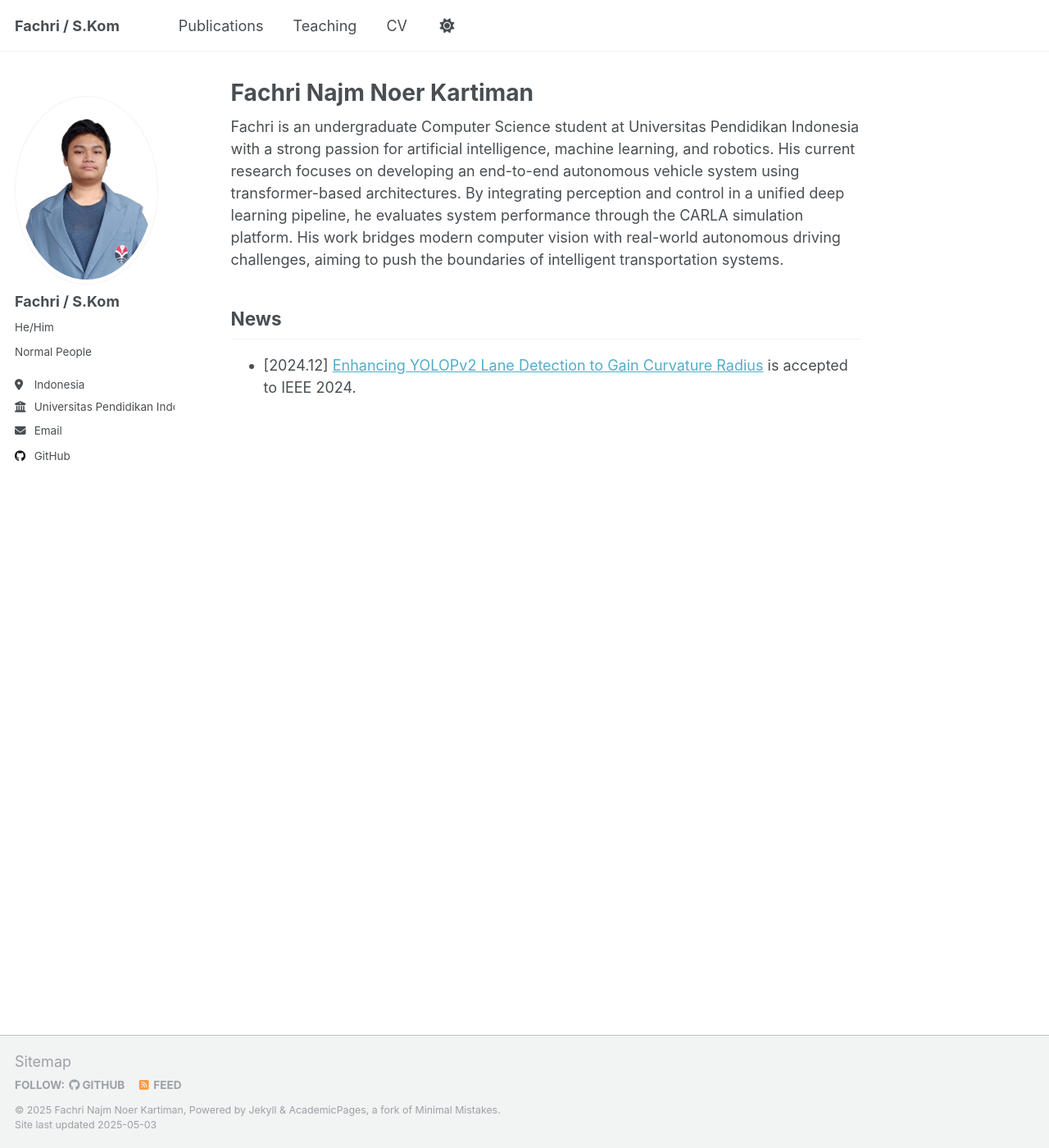
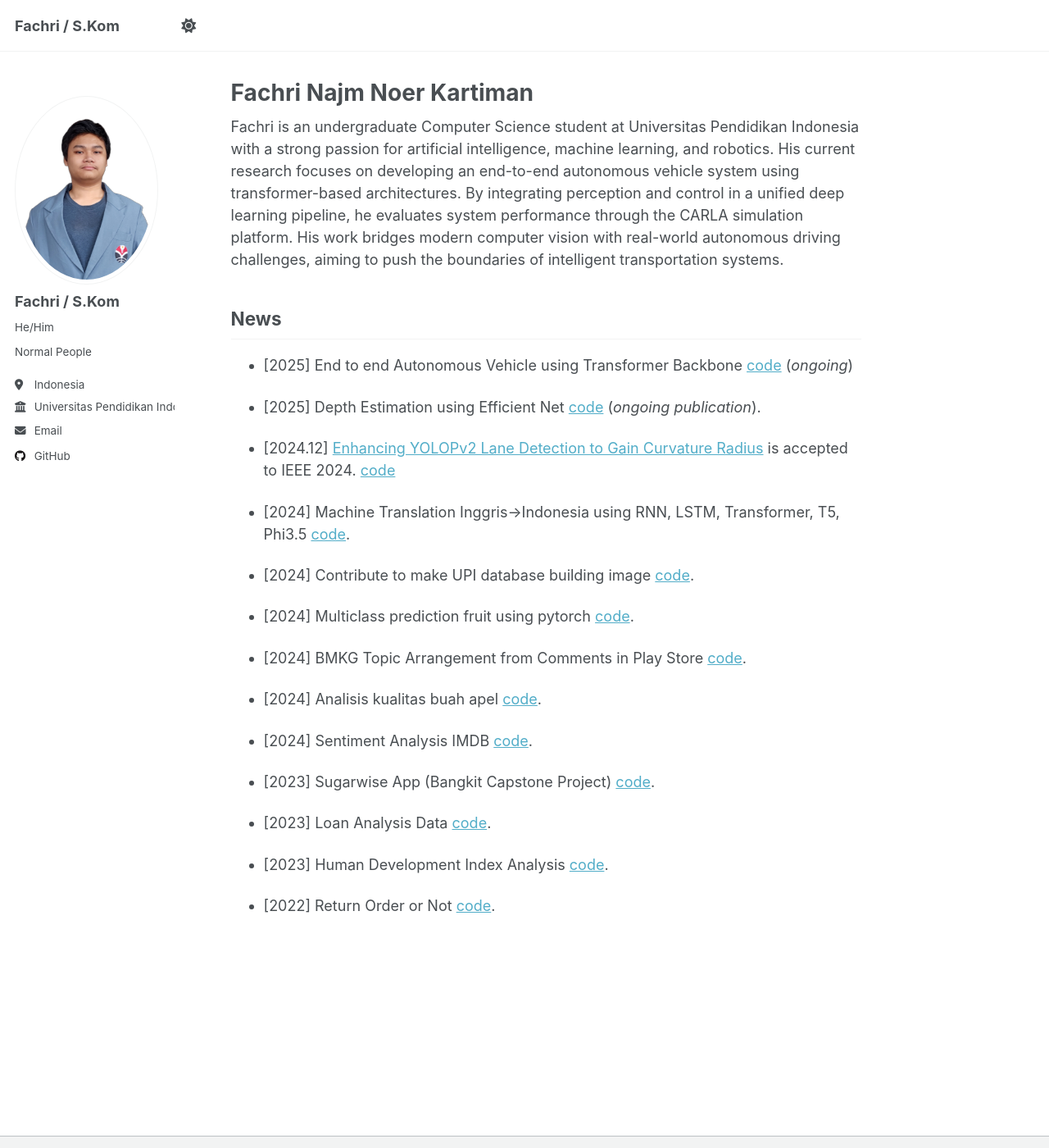
Before and after one commit to fachrinnk4869/fachrinnk4869.github.io, a Jekyll site: the page built from _pages/about.md, in a window 1280 px wide and 1400 px high. Shown: the whole window at 82% size. Built offline with Jekyll 4.4.1, drawn with Linux system fonts in a browser that asks for light colours.

Commit message:
add News

```diff
--- a/_pages/about.md
+++ b/_pages/about.md
@@ -11,4 +11,29 @@ Fachri is an undergraduate Computer Science student at Universitas Pendidikan In
 
 News
 ------
-- \[2024.12\] [Enhancing YOLOPv2 Lane Detection to Gain Curvature Radius](https://ieeexplore.ieee.org/abstract/document/10812281) is accepted to IEEE 2024.
+- \[2025\] End to end Autonomous Vehicle using Transformer Backbone [code](https://github.com/fachrinnk4869/end-to-end-self-driving) (_ongoing_)
+
+
+- \[2025\] Depth Estimation using Efficient Net [code](https://github.com/fachrinnk4869/effUnetDepthEstimation) (_ongoing publication_).
+
+- \[2024.12\] [Enhancing YOLOPv2 Lane Detection to Gain Curvature Radius](https://ieeexplore.ieee.org/abstract/document/10812281) is accepted to IEEE 2024. [code](https://github.com/fachrinnk4869/lane-detection-integration)
+
+- \[2024\] Machine Translation Inggris->Indonesia using RNN, LSTM, Transformer, T5, Phi3.5 [code](https://github.com/fachrinnk4869/nlp-deep-learning).
+
+- \[2024\] Contribute to make UPI database building image [code](https://github.com/fachrinnk4869/dataset-upi-building).
+
+- \[2024\] Multiclass prediction fruit using pytorch [code](https://github.com/fachrinnk4869/multiclass-prediction-pytorch).
+
+- \[2024\] BMKG Topic Arrangement from Comments in Play Store [code](https://github.com/fachrinnk4869/topic-bmkg-gemastik).
+
+- \[2024\] Analisis kualitas buah apel [code](https://github.com/fachrinnk4869/apple-quality-predictive).
+
+- \[2024\] Sentiment Analysis IMDB [code](https://github.com/fachrinnk4869/imdb-tfx-pipeline).
+
+- \[2023\] Sugarwise App (Bangkit Capstone Project) [code](https://github.com/fachrinnk4869/sugarWise).
+
+- \[2023\] Loan Analysis Data [code](https://github.com/fachrinnk4869/Loan-Analysis-Data).
+
+- \[2023\] Human Development Index Analysis [code](https://github.com/fachrinnk4869/indeks-pembagunan-manusia-analisis).
+
+- \[2022\] Return Order or Not [code](https://github.com/fachrinnk4869/return-order-or-not).
```
Also changed, not shown: _data/navigation.yml (+6 -6 lines), docker-compose.yaml (+10 -3 lines), 1 other file.
